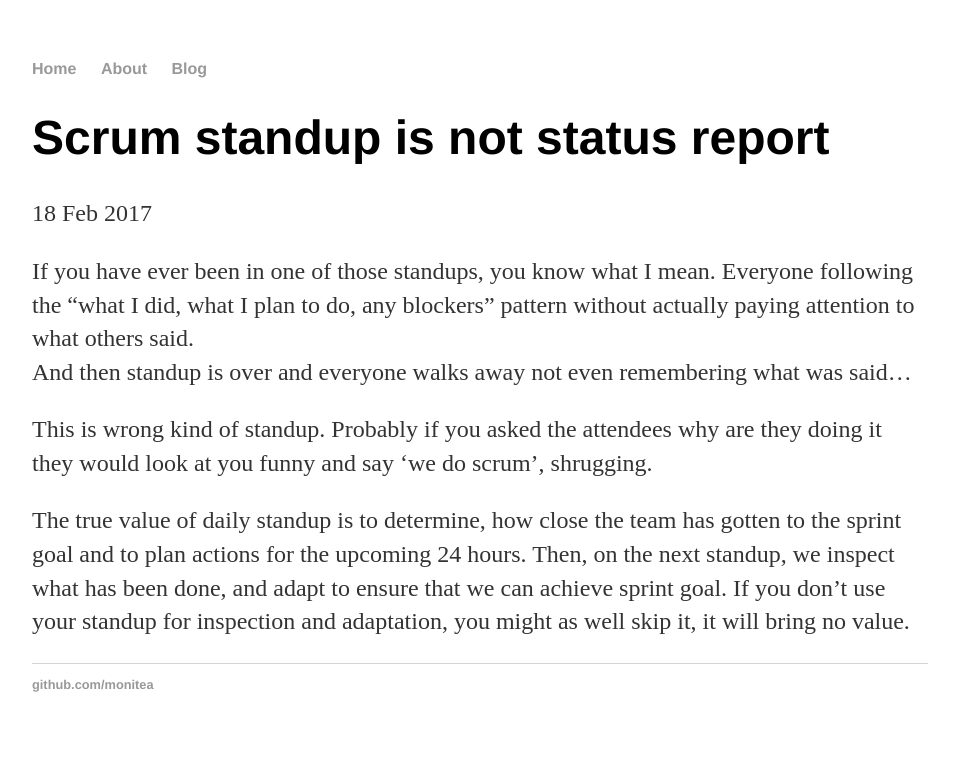
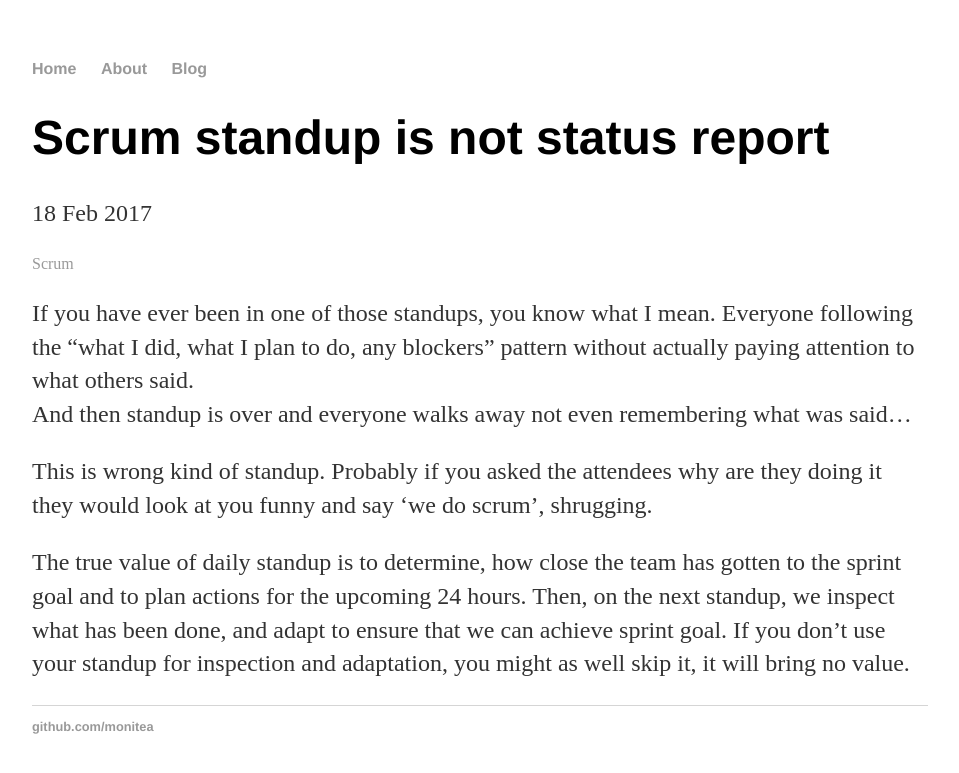
Before and after one commit to monitea/monitea.github.io, a Jekyll site: the page built from _posts/2017-02-18-scrum-standup-is-not-staus-report.md, in a window 1280 px wide. Shown: the top 773 px of the page, without its empty margins (160-1119 px from the left). Built offline with Jekyll 4.4.1, drawn with Linux system fonts in a browser that asks for light colours.

Commit message:
Update post.html

```diff
--- a/_layouts/post.html
+++ b/_layouts/post.html
@@ -2,10 +2,18 @@
 layout: default
 ---
 <h1>{{ page.title }}</h1>
-<p class="meta">{{ page.date | date_to_string }}</p> {% for category in post.categories %}
-    {% capture category_name %}{{ category | first }}{% endcapture %}
-    {{ category_name }}
-    {% endfor %}
+<p class="meta">{{ page.date | date_to_string }}</p>
+<div class="post-categories">
+  {% if post %}
+    {% assign categories = post.categories %}
+  {% else %}
+    {% assign categories = page.categories %}
+  {% endif %}
+  {% for category in categories %}
+  <a href="{{site.baseurl}}/categories/#{{category|slugize}}">{{category}}</a>
+  {% unless forloop.last %}&nbsp;{% endunless %}
+  {% endfor %}
+</div>
 
 <div class="post">
   {{ content }}
```
